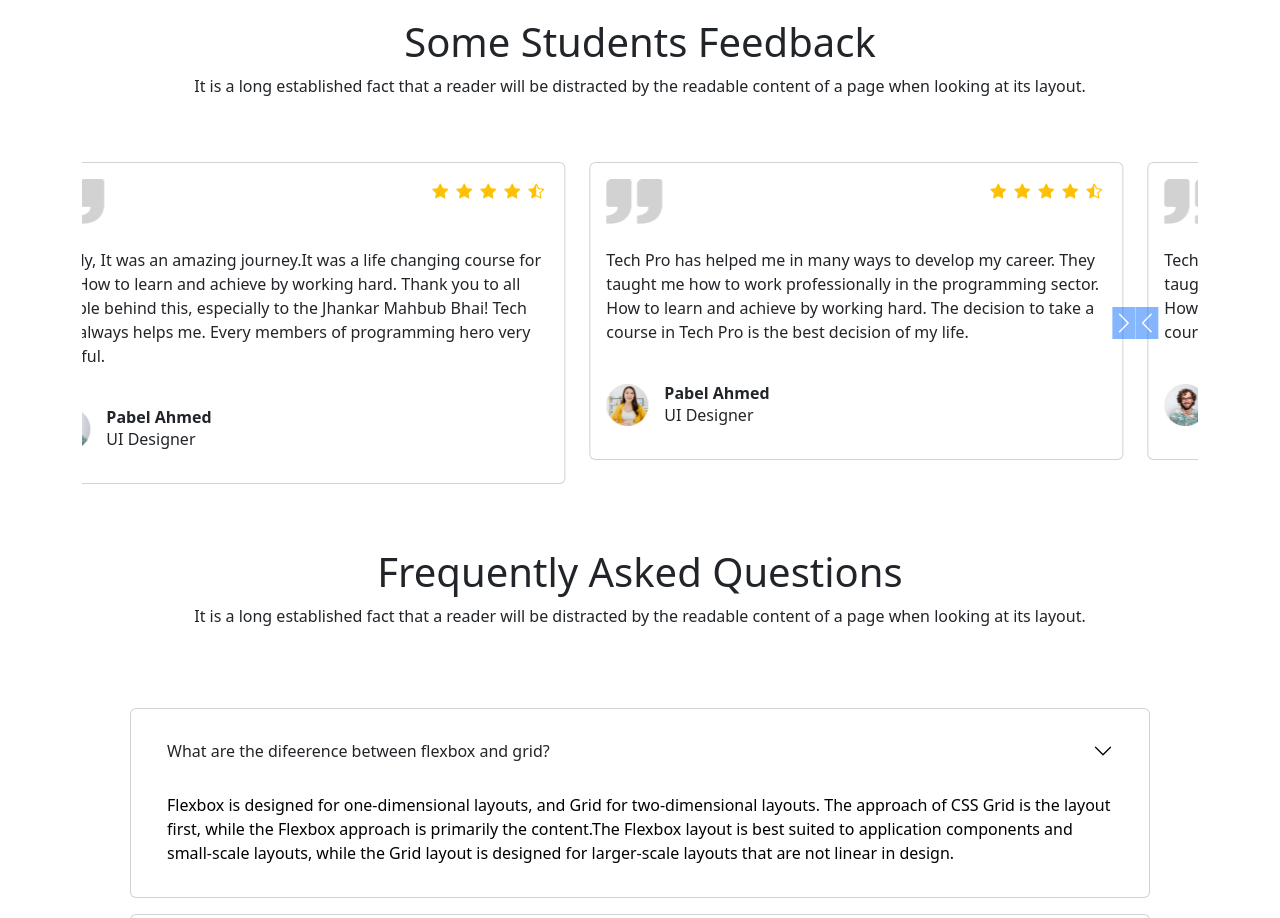
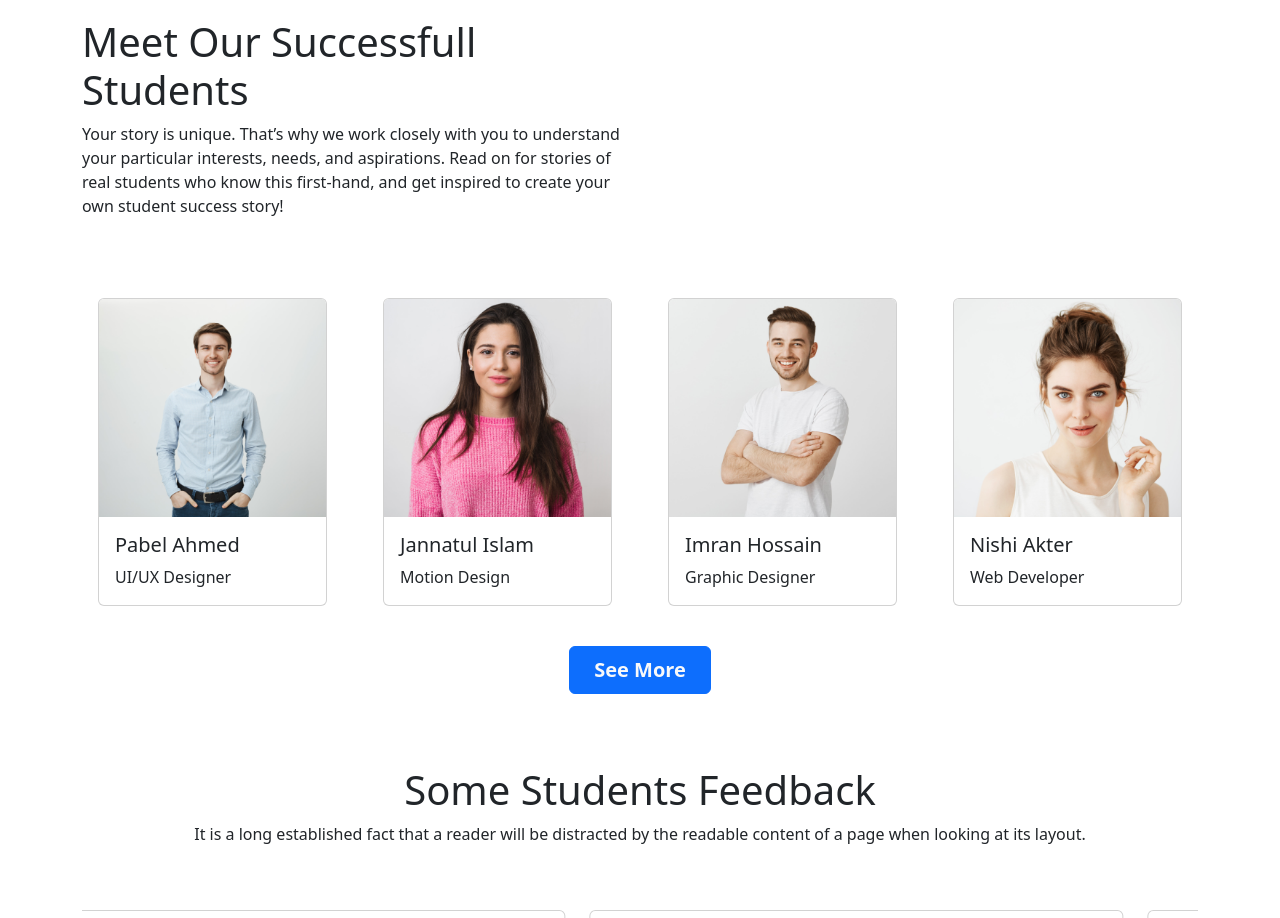
Before and after one commit to pz1692/IT-world, a plain HTML site: page index.html in a window 1280 px wide. Shown: the part 2200-3118 px from the top of the page. Drawn offline with nearby package versions, Linux system fonts and the light colour scheme.

Commit message:
successful

```diff
--- a/index.html
+++ b/index.html
@@ -267,7 +267,59 @@
 
       <!-- successful student section  -->
 
-
+      <section class="my-5" id="success">
+        <div class="container my-5">
+          <div class="row row-cols-1 row-cols-md-2">
+            <div class="col text-center text-md-start">
+              <h1>Meet Our Successfull Students</h1>
+              <p>Your story is unique. That’s why we work closely with you to understand your particular interests, needs, and aspirations. Read on for stories of real students who know this first-hand, and get inspired to create your own student success story! </p>
+            </div>
+          </div>
+        </div>
+        <div class="container">
+          <div class="row row-cols-1 row-cols-md-2 row-cols-lg-4">
+            <div class="col">
+              <div class="card m-3">
+                <img src="images/student/student-1.png" class="card-img-top" alt="...">
+                <div class="card-body">
+                  <h5 class="card-title">Pabel Ahmed</h5>
+                  <p class="card-text">UI/UX Designer</p>
+                </div>
+              </div>
+            </div>
+            <div class="col">
+              <div class="card m-3">
+                <img src="images/student/student-2.png" class="card-img-top" alt="...">
+                <div class="card-body">
+                  <h5 class="card-title">Jannatul Islam</h5>
+                  <p class="card-text">Motion Design</p>
+                </div>
+              </div>
+            </div>
+            <div class="col">
+              <div class="card m-3">
+                <img src="images/student/student-3.png" class="card-img-top" alt="...">
+                <div class="card-body">
+                  <h5 class="card-title">Imran Hossain</h5>
+                  <p class="card-text">Graphic Designer</p>
+                </div>
+              </div>
+            </div>
+            <div class="col">
+              <div class="card m-3">
+                <img src="images/student/student-4.png" class="card-img-top" alt="...">
+                <div class="card-body">
+                  <h5 class="card-title">Nishi Akter</h5>
+                  <p class="card-text">Web Developer</p>
+                </div>
+              </div>
+            </div>
+          </div>
+        </div>
+        <div class="text-center">
+          <button class="text-center fw-bold bg-primary text-light fs-5 my-4 py-2 px-4 btn btn-primary text-capitalize">see more</button>
+        </div>
+      </section>
 
       <!-- feedback section  -->
 
```
